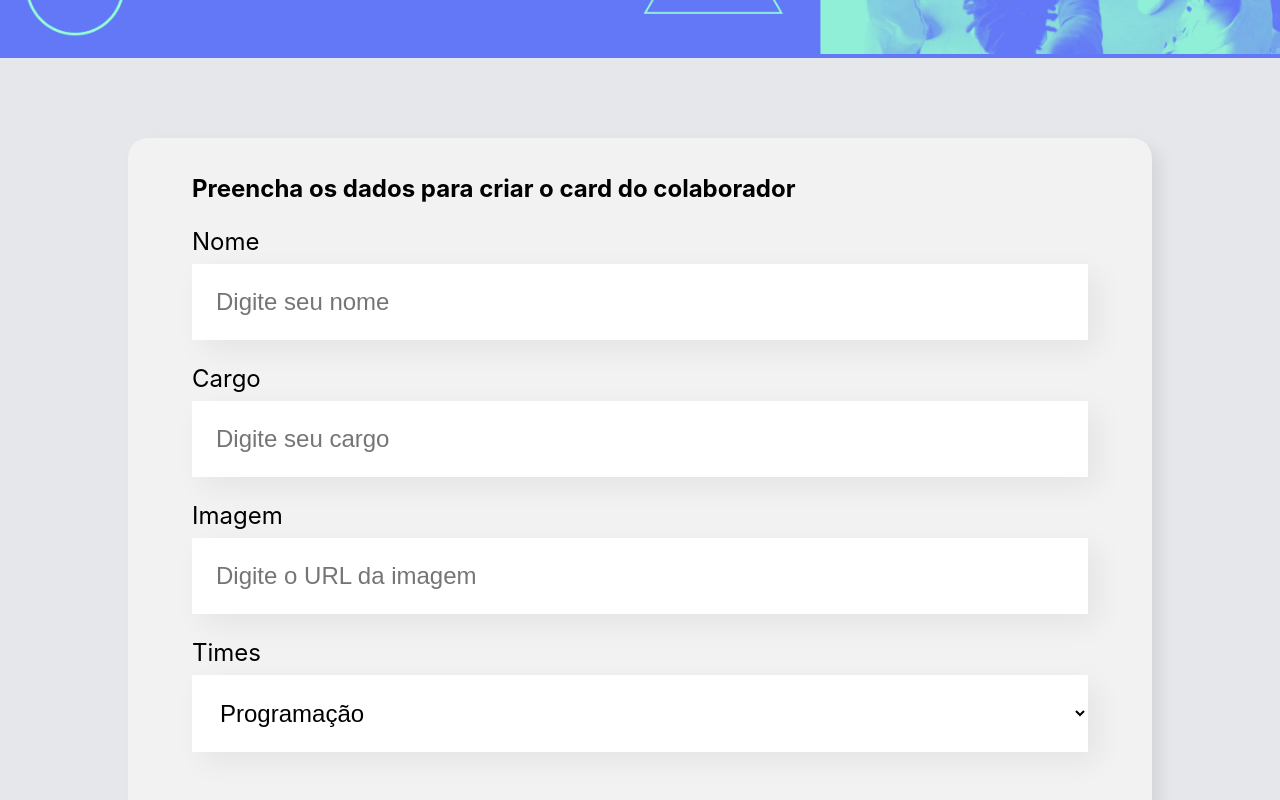
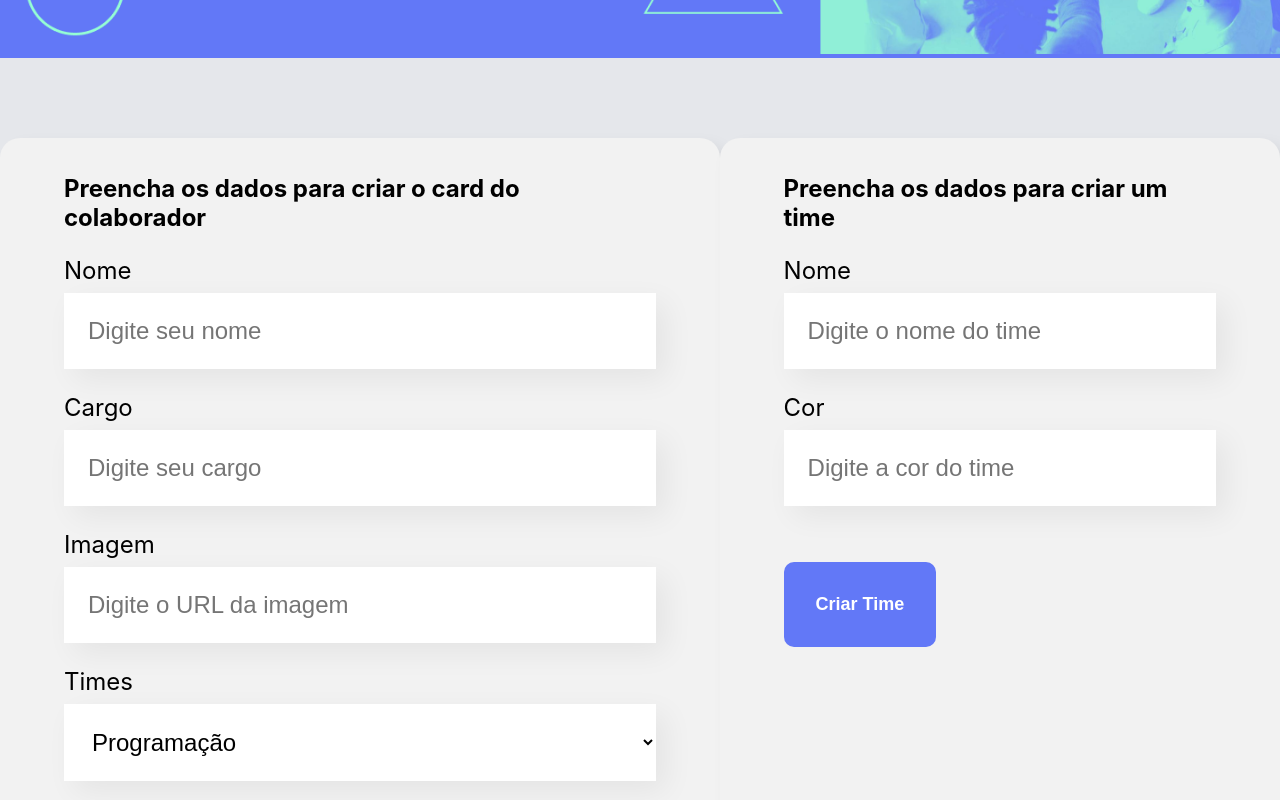
Before and after one commit to leoAraujo20/organo, a React (Vite) app: page / in a window 1280 px wide. Shown: the part 440-1240 px from the top of the page. Built offline with nearby package versions, Linux system fonts and the light colour scheme.

Commit message:
add functionality to create teams

```diff
--- a/src/App.jsx
+++ b/src/App.jsx
@@ -66,10 +66,19 @@ function App() {
     }))
   }
 
+  const handleAddTeam = (team) => {
+    setTeams([...teams, {
+      id: uuidv4(),
+      name: team.name,
+      color: team.color,
+    }]);
+  }
+
   return (
     <>
       <Banner />
       <Form
+        onAddTeam={handleAddTeam}
         onAddCollaborator={handleAddCollaborator}
         teams={teams.map((team) => team.name)}
       />
--- a/src/components/Form/form.css
+++ b/src/components/Form/form.css
@@ -2,10 +2,11 @@
   display: flex;
   justify-content: center;
   margin: 80px 0;
+  justify-content: space-evenly;
 }
 
 .form-box form {
-  width: 80%;
+  max-width: 80%;
   background-color: #f2f2f2;
   border-radius: 20px;
   padding: 36px 64px;
--- a/src/components/Form/form.jsx
+++ b/src/components/Form/form.jsx
@@ -10,10 +10,12 @@ function Form(props) {
   const [position, setPosition] = useState("");
   const [image, setImage] = useState("");
   const [team, setTeam] = useState("");
+  const [teamName, setTeamName] = useState("");
+  const [teamColor, setTeamColor] = useState("");
 
 
 
-  const handleSubmit = (event) => {
+  const handleSubmitCollaborator = (event) => {
     event.preventDefault();
     const formData = {
       id: uuidv4(),
@@ -29,9 +31,21 @@ function Form(props) {
     setTeam("");
   };
 
+  const handleSubmitTeam = (event) => {
+    event.preventDefault();
+    const formData = {
+      id: uuidv4(),
+      name: teamName,
+      color: teamColor,
+    };
+    props.onAddTeam(formData);
+    setTeamName("");
+    setTeamColor("");
+  };
+
   return (
     <section className="form-box">
-      <form onSubmit={handleSubmit}>
+      <form onSubmit={handleSubmitCollaborator}>
         <h2>Preencha os dados para criar o card do colaborador</h2>
         <TextField
           value={name}
@@ -61,6 +75,24 @@ function Form(props) {
         />
         <Btn>Criar Card</Btn>
       </form>
+      <form onSubmit={handleSubmitTeam}>
+        <h2>Preencha os dados para criar um time</h2>
+        <TextField
+          value={teamName}
+          onValueChange={(value) => setTeamName(value)}
+          obrigatorio={true}
+          label="Nome"
+          placeholder="Digite o nome do time"
+        />
+        <TextField
+          value={teamColor}
+          onValueChange={(value) => setTeamColor(value)}
+          obrigatorio={true}
+          label="Cor"
+          placeholder="Digite a cor do time"
+        />
+        <Btn>Criar Time</Btn>
+      </form>
     </section>
   );
 }
```
